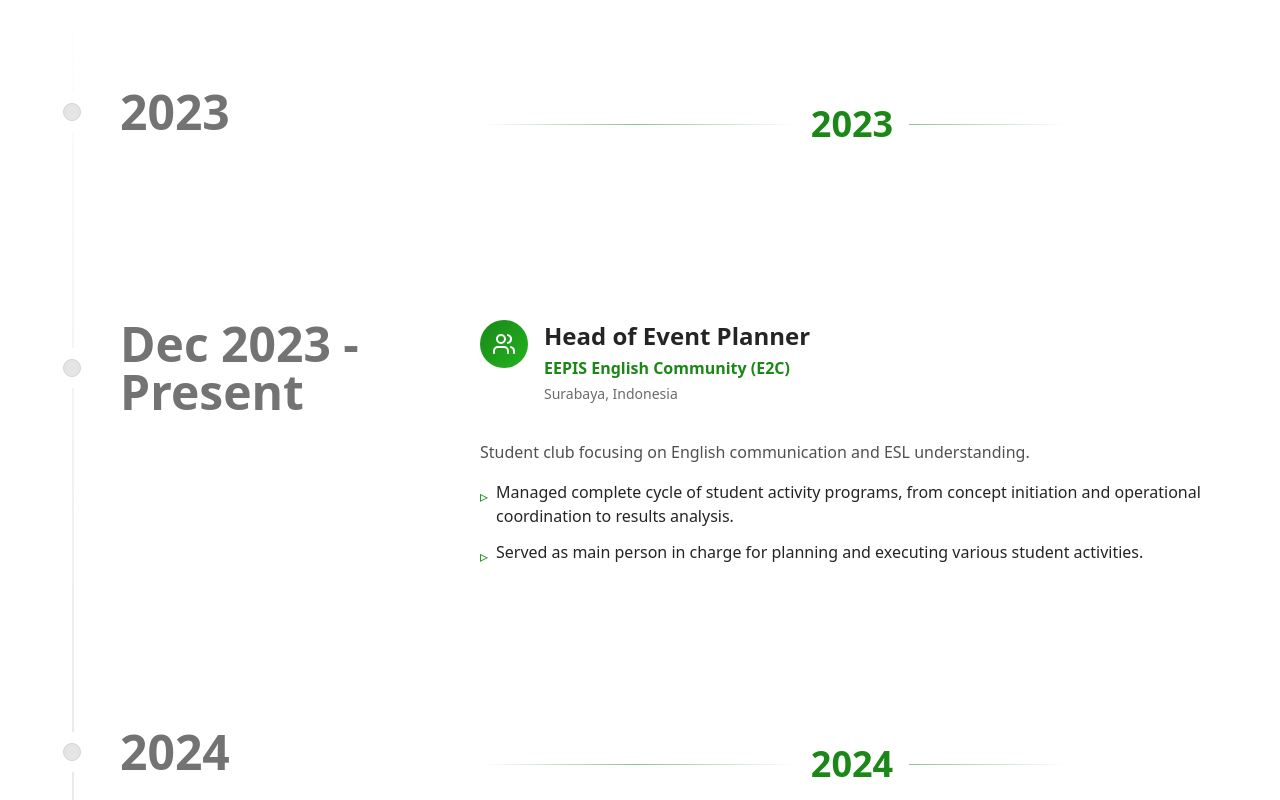
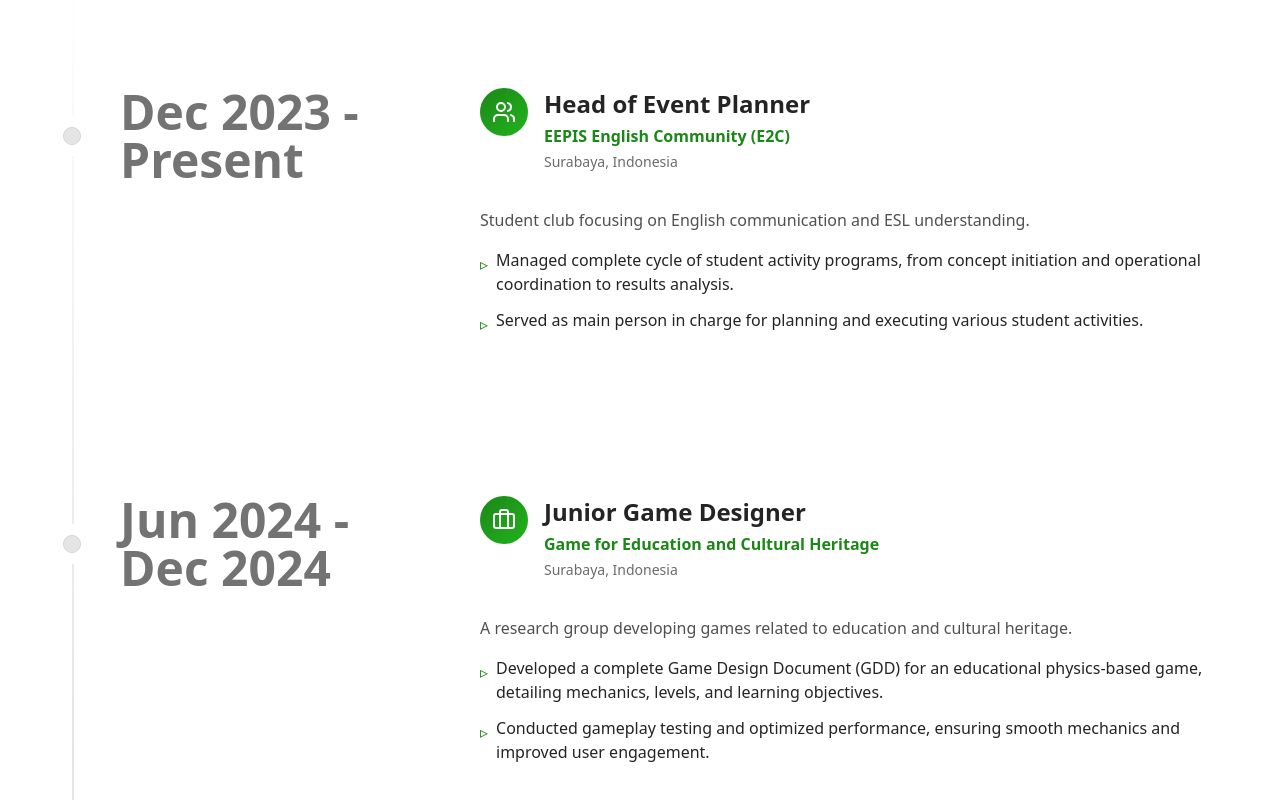
Before and after one commit to Rytsia1/diostania, a React (Vite) app: page / in a window 1280 px wide. Shown: the part 1420-2220 px from the top of the page. Built offline with nearby package versions, Linux system fonts and the light colour scheme; the HTML template or start-up script is replaced by a standard one.

Commit message:
Reverted to commit 7d6ee9692dded873f1a90927cd73f1f9797d93f1

```diff
--- a/src/components/Experience.tsx
+++ b/src/components/Experience.tsx
@@ -3,18 +3,6 @@ import { Briefcase, Users } from "lucide-react";
 
 const Experience = () => {
   const data = [
-    {
-      title: "2023",
-      content: (
-        <div className="py-4">
-          <div className="flex items-center gap-4">
-            <div className="h-px flex-1 bg-gradient-to-r from-transparent via-primary to-transparent opacity-50" />
-            <h2 className="text-3xl md:text-4xl font-bold text-primary">2023</h2>
-            <div className="h-px flex-1 bg-gradient-to-r from-primary via-transparent to-transparent opacity-50" />
-          </div>
-        </div>
-      ),
-    },
     {
       title: "Dec 2023 - Present",
       content: (
@@ -48,18 +36,6 @@ const Experience = () => {
               <span>Served as main person in charge for planning and executing various student activities.</span>
             </li>
           </ul>
-        </div>
-      ),
-    },
-    {
-      title: "2024",
-      content: (
-        <div className="py-4">
-          <div className="flex items-center gap-4">
-            <div className="h-px flex-1 bg-gradient-to-r from-transparent via-primary to-transparent opacity-50" />
-            <h2 className="text-3xl md:text-4xl font-bold text-primary">2024</h2>
-            <div className="h-px flex-1 bg-gradient-to-r from-primary via-transparent to-transparent opacity-50" />
-          </div>
         </div>
       ),
     },
```
